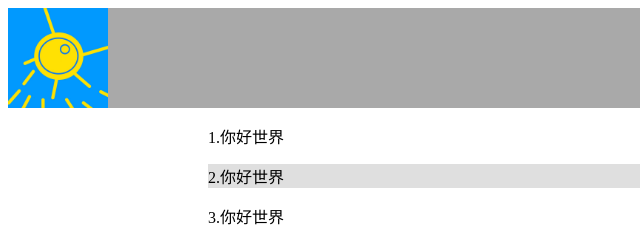
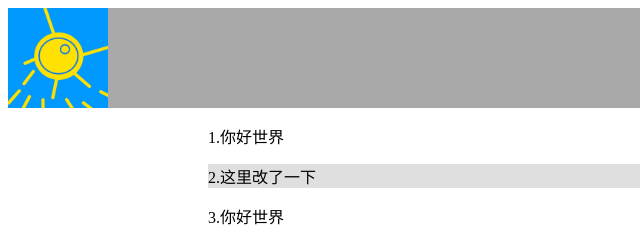
Before and after one commit to HollyPigeon/NoobButZhuangbiWeb, a plain HTML site: page index.html in a window 1280 px wide. Shown: the top 241 px of the page, 0-640 px from the left. Drawn offline with Linux system fonts and the light colour scheme.

Commit message:
Update index.html

```diff
--- a/index.html
+++ b/index.html
@@ -7,7 +7,7 @@
     <div style="background-color:darkgrey ;height:100px ;">
     <a href="酷网页.html"><img src="图标.jpg" alt="holypigeon" width="100" height="100" ></a></div>
     <div style="margin-left: 200px; ;"><p>1.你好世界</p></div>
-    <div style="margin-left: 200px;background-color: rgb(223, 223, 223)"><p>2.你好世界</p></div>
+    <div style="margin-left: 200px;background-color: rgb(223, 223, 223)"><p>2.这里改了一下</p></div>
     <div style="margin-left: 200px;"><p>3.你好世界</p></div>
     <div style="margin-left: 200px; background-color: rgb(223, 223, 223);"><p>4.你好世界</p></div>
     <div style="margin-left: 200px; ;"><p>5.你好世界</p></div>
```
